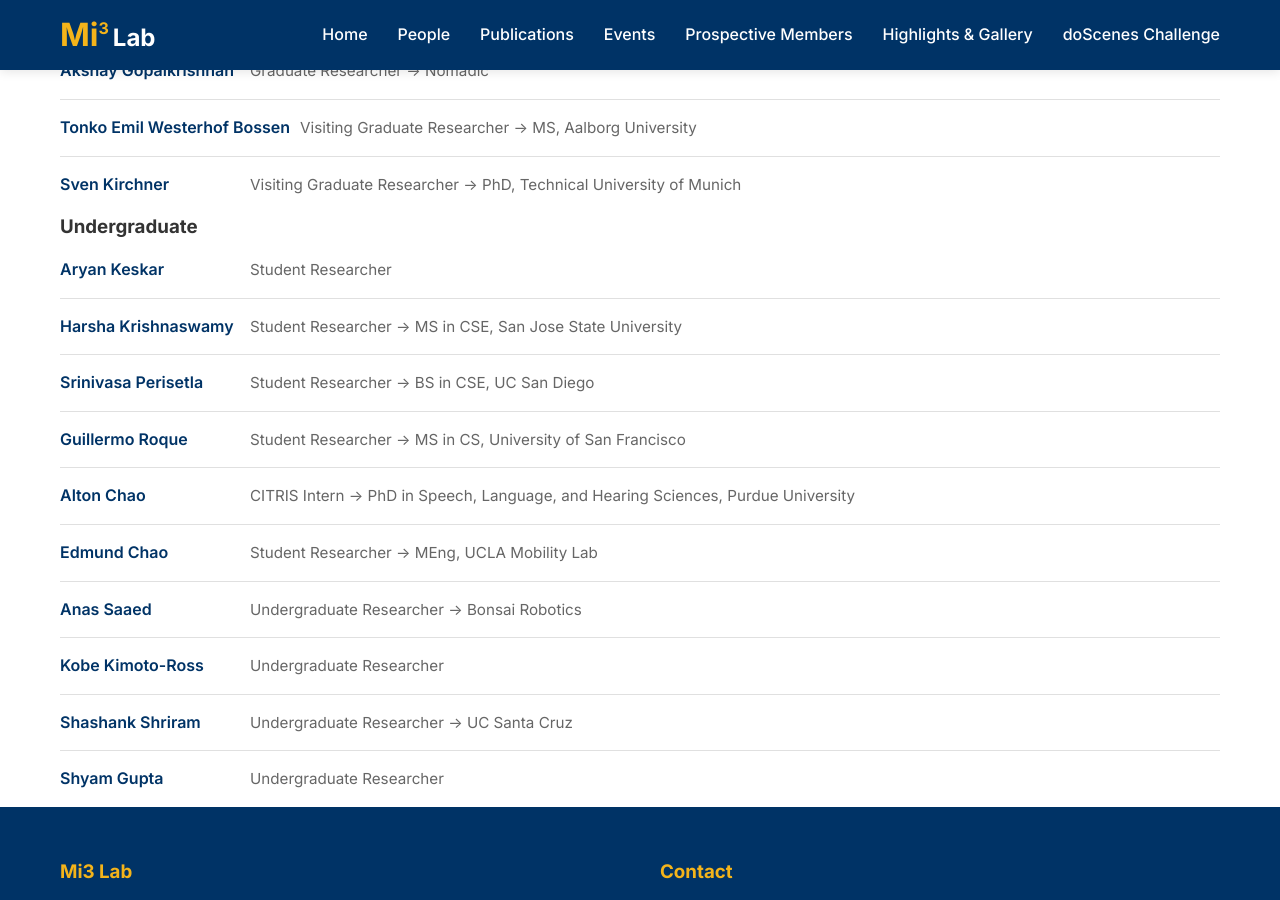
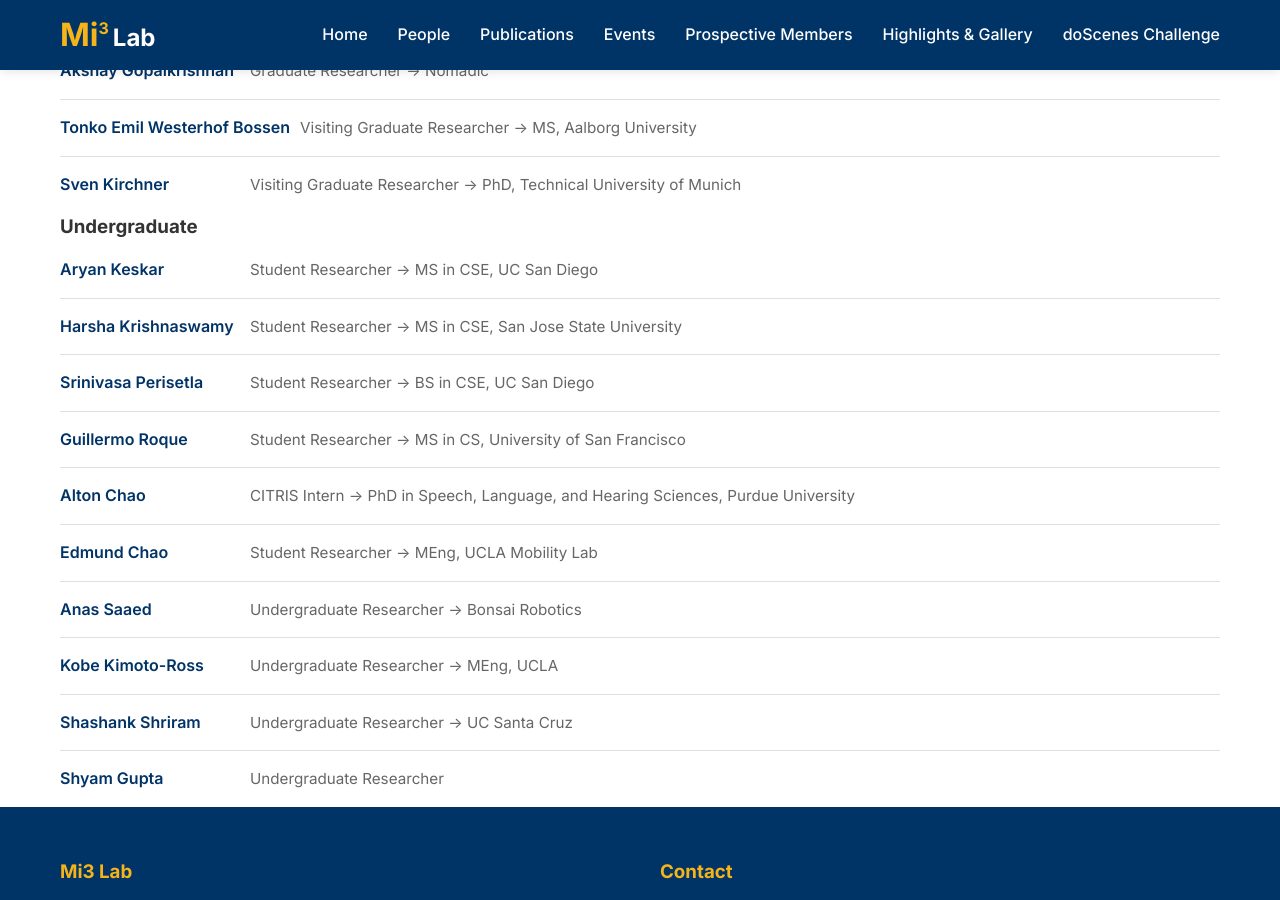
Before and after one commit to Mi3-Lab/mi3-lab.github.io, a Jekyll site: the page built from people.html, in a window 1280 px wide and 900 px high, scrolled down 3370 px. Built offline with Jekyll 4.4.1, drawn with Linux system fonts in a browser that asks for light colours.

Commit message:
Alumni: add next steps for Aryan Keskar (MS UCSD) and Kobe Kimoto-Ross (MEng UCLA)
Co-Authored-By: Claude Sonnet 4.6 <noreply@anthropic.com>

```diff
--- a/people.html
+++ b/people.html
@@ -229,7 +229,7 @@ title: People
     <ul class="alumni-list">
       <li>
         <span class="alumni-name">Aryan Keskar</span>
-        <span class="alumni-details">Student Researcher</span>
+        <span class="alumni-details">Student Researcher &rarr; MS in CSE, UC San Diego</span>
       </li>
       <li>
         <span class="alumni-name">Harsha Krishnaswamy</span>
@@ -257,7 +257,7 @@ title: People
       </li>
       <li>
         <span class="alumni-name">Kobe Kimoto-Ross</span>
-        <span class="alumni-details">Undergraduate Researcher</span>
+        <span class="alumni-details">Undergraduate Researcher &rarr; MEng, UCLA</span>
       </li>
       <li>
         <span class="alumni-name">Shashank Shriram</span>
```
